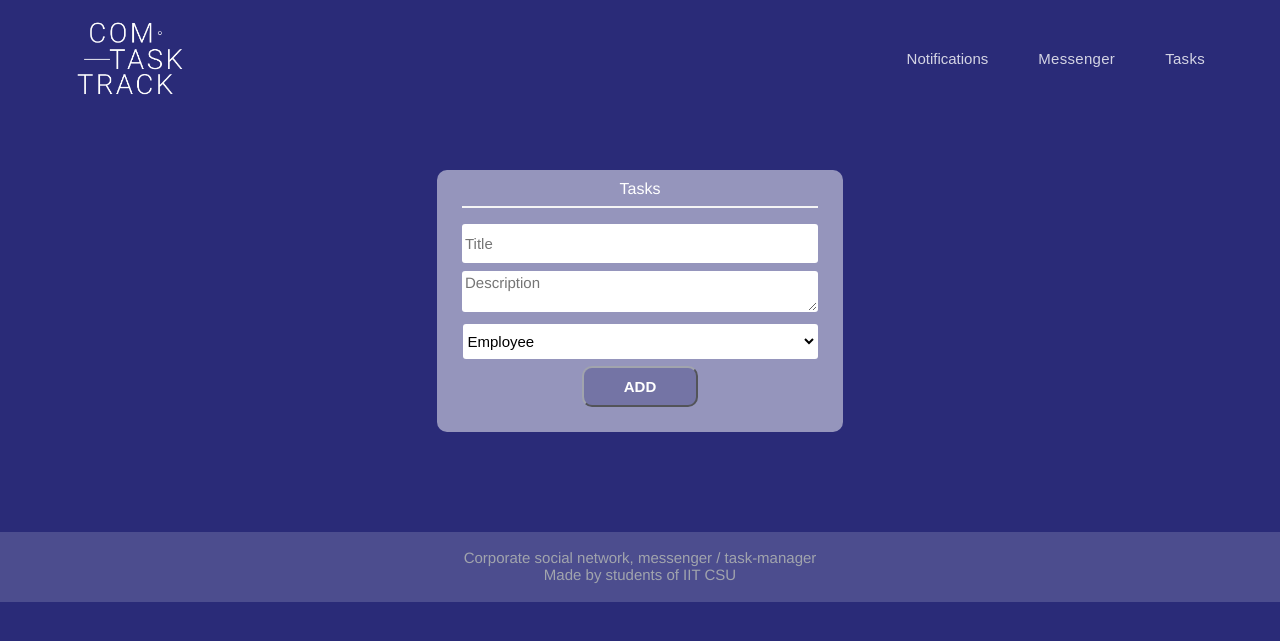
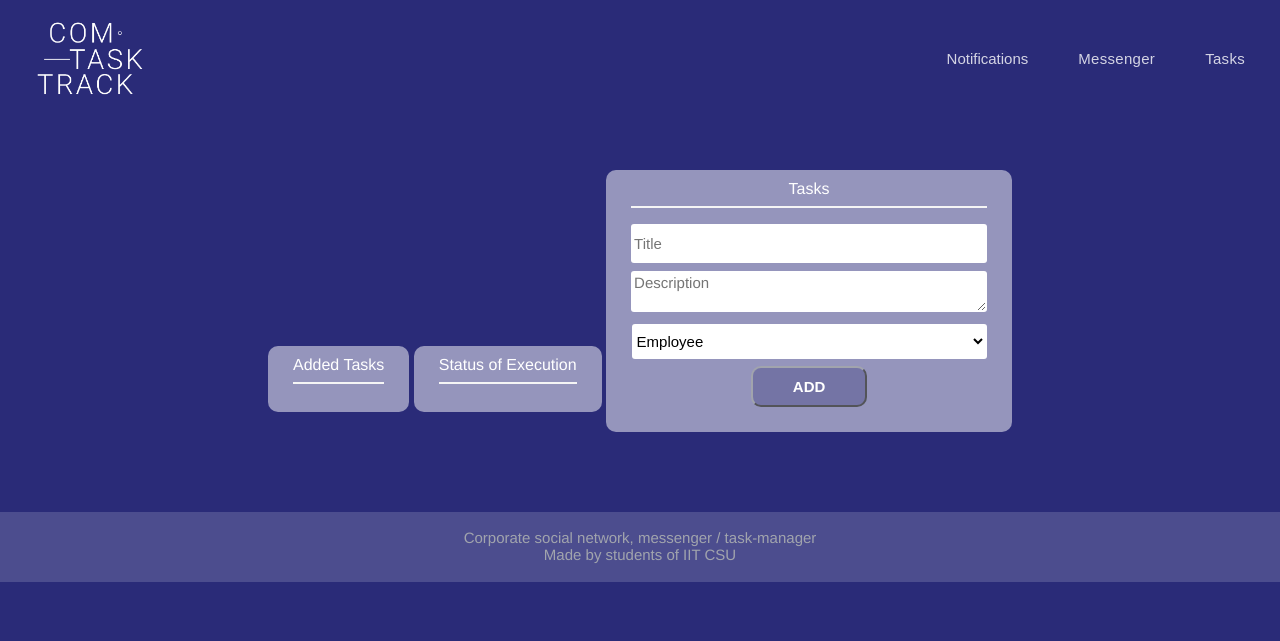
Before and after one commit to evabronskayaa/comttrack, a Django app: page /authentication/add_task/ in a window 1280 px wide. Shown: the top 641 px of the page. Run offline with Django 3.2, Linux system fonts and the light colour scheme; parts of the project's set-up code (start-up, migrations or seed data) failed here and were passed over; some libraries are stand-ins or nearby versions.

Commit message:
добавлена страница для уведомлений front

```diff
--- a/authentication/static/authentication/css/tasks&messenger.css
+++ b/authentication/static/authentication/css/tasks&messenger.css
@@ -12,8 +12,8 @@
     margin-bottom: 50px;
 }
 .content {
-    width:1200px;
-    margin:0 auto;
+    margin:auto ;
+
 
 }
 #about-popup{width:217px}
@@ -55,6 +55,7 @@
     color: #ffffff;
 }
 
+
 hr {
     border: none; /* Убираем границу */
     background-color: whitesmoke; /* Цвет линии */
@@ -66,7 +67,6 @@
     text-align: center;
 }
 .card{
-    margin-bottom: 20px;
     padding: 10px 25px 20px;
     display: inline-block;
 
@@ -74,7 +74,7 @@
     border-radius: 10px;
     color: white;
 }
-input, select, textarea{
+input, select, textarea, .task{
     width: 350px;
     height: 35px;
     background-color: #fff;
@@ -88,6 +88,22 @@
     -o-transition: all .3s linear;
     outline: none;
 }
+.task{
+    width: 350px;
+    height: 35px;
+    background-color: #fff;
+    color: #000;
+    margin-top: 8px;
+    font-weight: 200;
+    font-size: 15px;
+    border: 1px solid transparent;
+    border-radius: 3px;
+    -webkit-transition: all .3s linear;
+    -o-transition: all .3s linear;
+    outline: none;
+}
+
+
 
   button{
     margin: 7px auto 5px;
--- a/authentication/templates/authentication/add_task.html
+++ b/authentication/templates/authentication/add_task.html
@@ -7,6 +7,17 @@
     <title>comttrack | Tasks</title>
     <link rel="stylesheet" href = "{% static 'authentication/css/tasks&messenger.css' %}">
     <link rel="icon" type="image" href="{% static 'authentication/images/icon1.png' %}">
+<style>
+    .noti {
+        color: #000000;
+        background-color: rgba(42, 43, 120, 0.1);
+        margin: 5px;
+    }
+    h5, h6{
+        margin: 5px;
+        font-weight: 200;
+    }
+</style>
 </head>
 <body>
 <script src="https://ajax.googleapis.com/ajax/libs/jquery/1.10.1/jquery.min.js"></script>
@@ -17,10 +28,22 @@
                 <li class="noti_Container">
                     <div class="button-noti"><a class="main-menu-link" href="#">Notifications</a></div>
                     <div class="notifications">
-                        <div style="height:250px;">
+                        <div style="height:auto;">
+                            <div class = "noti">
+                                <hr>
+                                <h5>Leadership</h5>
+                                <h6>Где блять все?</h6>
+                                <hr>
+                            </div>
+                            <div class = "noti">
+                                <hr>
+                                <h5>Leadership</h5>
+                                <h6>Совещание в 15:00</h6>
+                                <hr>
+                            </div>
                             <!--здесь должны отображаться уведомления -->
                         </div>
-                        <div class="seeAll"><a href="#">See All</a></div>
+                        <div class="seeAll"><a href="notifications.html">See All</a></div>
                     </div>
                 </li>
                 <li class="main-menu-item"><a class="main-menu-link" href="#">Messenger</a></li>
@@ -36,7 +59,16 @@
             });
         </script>
     </header>
-    <section class="content">
+    <section class="content" >
+        <div class="card">
+            <h1>Added Tasks</h1>
+            <hr>
+        </div>
+        <div class="card">
+            <h1>Status of Execution</h1>
+            <hr>
+            <div></div>
+        </div>
         <div class="card">
             <h1>Tasks</h1>
             <hr>
```
Also changed, not shown: authentication/templates/authentication/notifications.html (added, +44 -0 lines).
